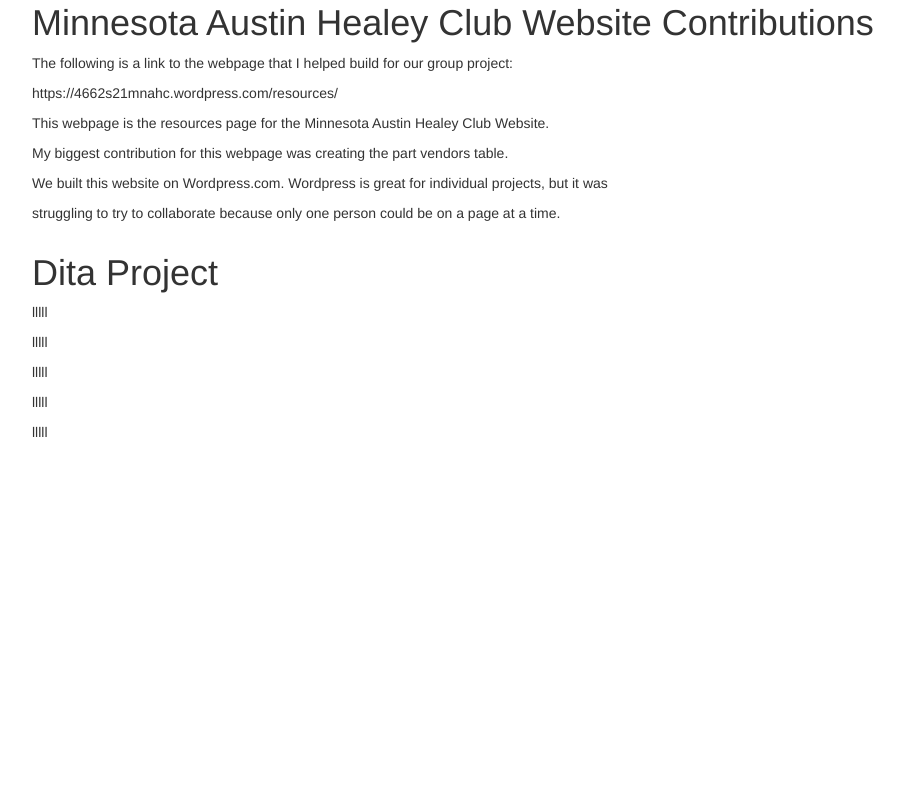
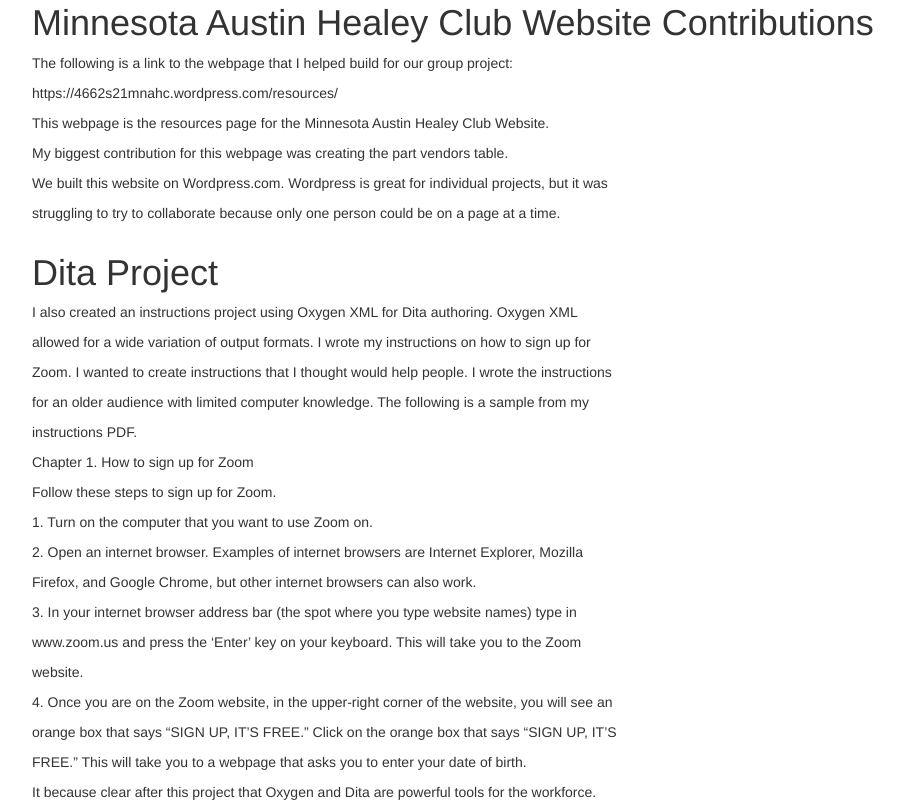
Before and after one commit to will6714/Final-Project, a plain HTML site: page index.html in a window 1280 px wide. Shown: the part 1617-2429 px from the top of the page, without its empty margins (38-942 px from the left). Before the commit the page ends 2069 px from the top, so only its background shows below. Drawn offline with Linux system fonts and the light colour scheme.

Commit message:
Add files via upload

```diff
--- a/index.html
+++ b/index.html
@@ -96,11 +96,23 @@
             <div class="row">
                 <div class="col-lg-12">
                     <h1>Dita Project</h1>
-                    <p>lllll</p>
-                    <p>lllll</p>
-                    <p>lllll</p>
-                    <p>lllll</p>
-                    <p>lllll</p>
+                    <p>I also created an instructions project using Oxygen XML for Dita authoring. Oxygen XML</p>
+                    <p>allowed for a wide variation of output formats. I wrote my instructions on how to sign up for</p>
+                    <p>Zoom. I wanted to create instructions that I thought would help people. I wrote the instructions</p>
+                    <p>for an older audience with limited computer knowledge. The following is a sample from my</p>
+                    <p>instructions PDF.</p>
+                    <p>Chapter 1. How to sign up for Zoom</p>
+                    <p>Follow these steps to sign up for Zoom.</p>
+                    <p> 1. Turn on the computer that you want to use Zoom on.</p>
+                    <p> 2. Open an internet browser. Examples of internet browsers are Internet Explorer, Mozilla</p>
+                    <p>Firefox, and Google Chrome, but other internet browsers can also work.</p>
+                    <p>3. In your internet browser address bar (the spot where you type website names) type in</p>
+                    <p>www.zoom.us and press the ‘Enter’ key on your keyboard. This will take you to the Zoom</p>
+                    <p>website.</p>
+                    <p> 4. Once you are on the Zoom website, in the upper-right corner of the website, you will see an </p>
+                    <p>orange box that says “SIGN UP, IT’S FREE.” Click on the orange box that says “SIGN UP, IT’S </p>
+                    <p>FREE.” This will take you to a webpage that asks you to enter your date of birth.</p>
+                    <p>It because clear after this project that Oxygen and Dita are powerful tools for the workforce.</p>
                 </div>
             </div>
         </div>
```
